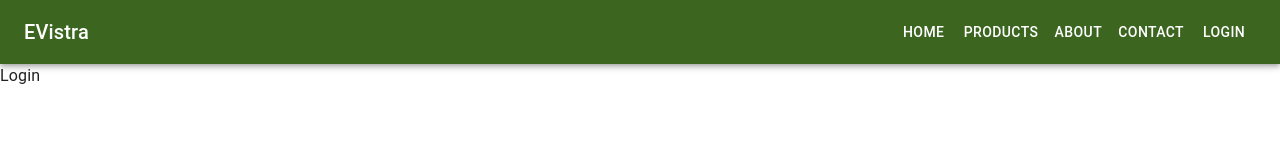
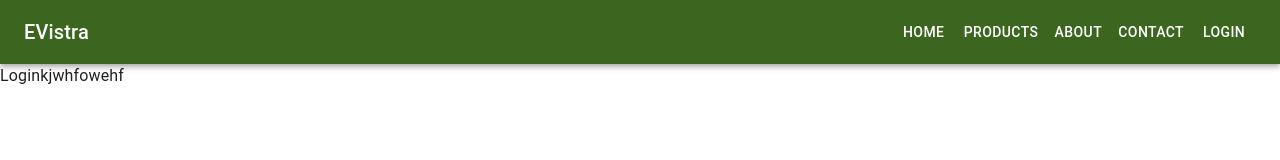
Before and after one commit to sangeethSeneca/evistra-web, a Next.js app: page /login in a window 1280 px wide. Shown: the top 160 px of the page. Built offline with nearby package versions, Linux system fonts and the light colour scheme.

Commit message:
login page changes

```diff
--- a/src/pages/login.js
+++ b/src/pages/login.js
@@ -14,11 +14,7 @@ function Login(props) {
     reviewCount: 34,
     rating: 4,
   };
-  return (
-    <>
-     Login
-    </>
-  );
+  return <>Loginkjwhfowehf</>;
 }
 
 export default Login;
```
